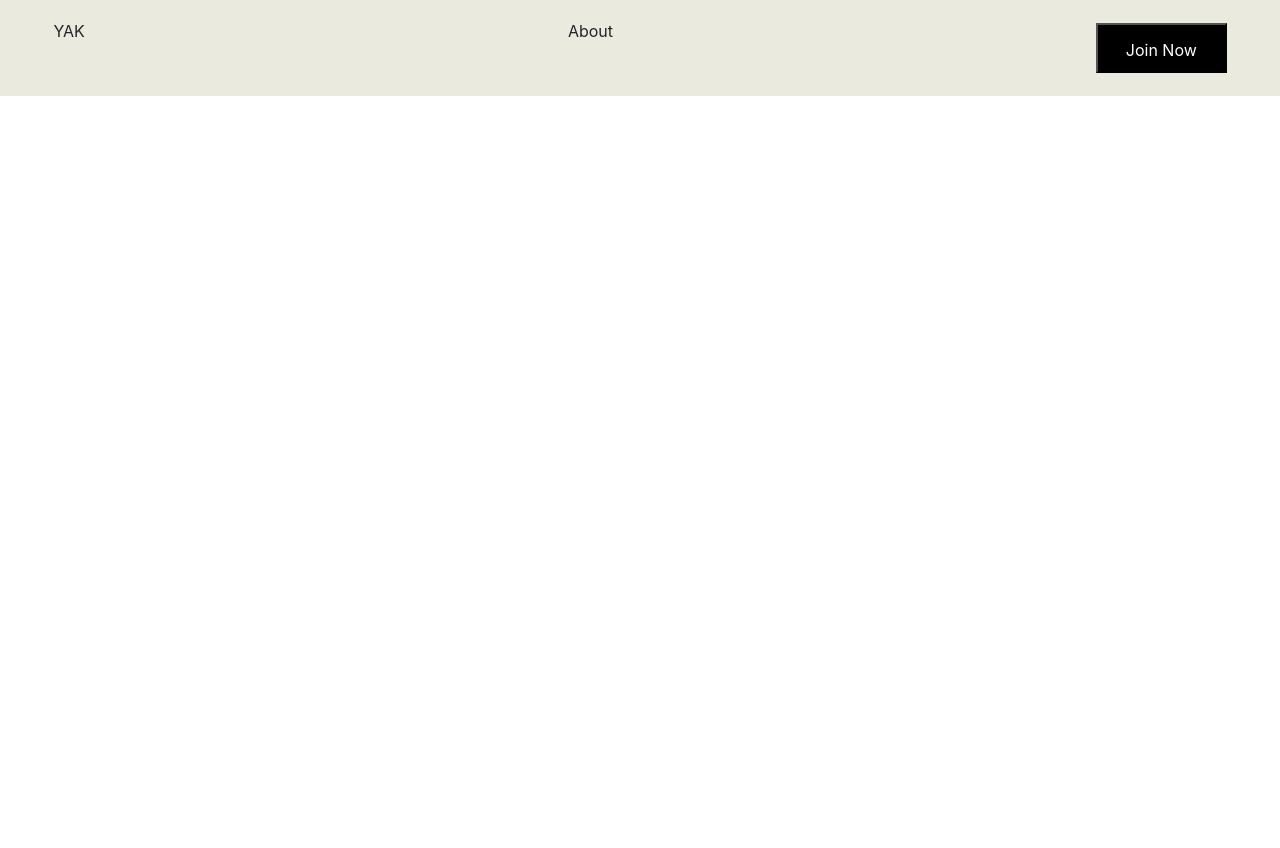
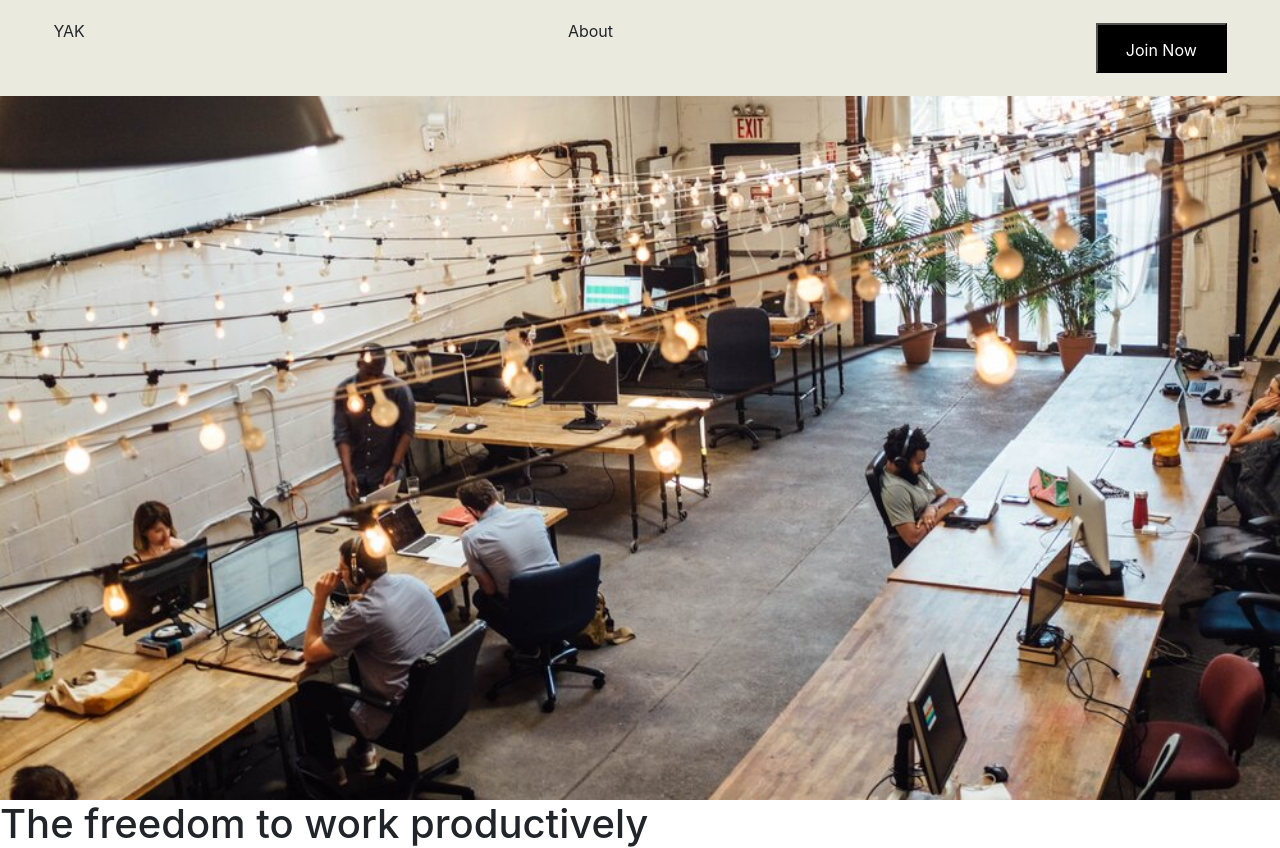
Before and after one commit to JakeLeigh/Yak, a React (Create React App) app in the folder Yak/Yak/ClientApp/: page / in a window 1280 px wide. Before the commit the page ends 800 px from the top, so only its background shows below. Built offline with nearby package versions, Linux system fonts and the light colour scheme.

Commit message:
Create splash component and add background image

```diff
--- a/Yak/Yak/ClientApp/public/index.html
+++ b/Yak/Yak/ClientApp/public/index.html
@@ -11,7 +11,8 @@
     -->
     <link rel="manifest" href="%PUBLIC_URL%/manifest.json">
     <link rel="shortcut icon" href="%PUBLIC_URL%/favicon.ico">
-    <link rel="stylesheet" href="https://stackpath.bootstrapcdn.com/bootstrap/4.5.2/css/bootstrap.min.css" integrity="sha384-JcKb8q3iqJ61gNV9KGb8thSsNjpSL0n8PARn9HuZOnIxN0hoP+VmmDGMN5t9UJ0Z" crossorigin="anonymous">
+  <!-- CSS only -->
+<link href="https://cdn.jsdelivr.net/npm/bootstrap@5.0.0-beta1/dist/css/bootstrap.min.css" rel="stylesheet" integrity="sha384-giJF6kkoqNQ00vy+HMDP7azOuL0xtbfIcaT9wjKHr8RbDVddVHyTfAAsrekwKmP1" crossorigin="anonymous">
     <!--
       Notice the use of %PUBLIC_URL% in the tags above.
       It will be replaced with the URL of the `public` folder during the build.
--- a/Yak/Yak/ClientApp/src/components/Home.js
+++ b/Yak/Yak/ClientApp/src/components/Home.js
@@ -1,11 +1,13 @@
 import React, {Component, Fragment} from 'react';
 import Nav from './Nav/Nav';
+import SplashScreen from  './SplashScreen/SplashScreen';
 
 class Home extends Component{
   render(){
     return (
       <Fragment>
        <Nav />
+       <SplashScreen />
       </Fragment>
     )
   }
--- /dev/null
+++ b/Yak/Yak/ClientApp/src/components/SplashScreen/SplashScreen.css
@@ -0,0 +1,17 @@
+.splash{
+  min-height: 100vh;
+  padding-top: 121.344px;
+}
+.section-background{
+  position: absolute;
+  top: 0;
+  right: 0;
+  bottom: 0;
+  left: 0;
+}
+.background-image {
+  width: 100%;
+  height: 100%;
+  object-position: 50% 50%;
+  object-fit: cover;
+}
--- /dev/null
+++ b/Yak/Yak/ClientApp/src/components/SplashScreen/SplashScreen.js
@@ -0,0 +1,20 @@
+import React from 'react';
+import './SplashScreen.css';
+import SplashImage from '../../assets/officeImage.jpg';
+
+class SplashScreen extends React.Component{
+  render(){
+    return (
+     <main class='splash'>
+       <div class='section-background'>
+         <img class='background-image' src={SplashImage} />
+         <div class='section-content'>
+           <h1>The freedom to work productively</h1>
+         </div>
+       </div>
+     </main>
+    )
+  }
+}
+
+export default SplashScreen;
```
Also changed, not shown: Yak/Yak/ClientApp/src/assets/officeImage.jpg (added).
